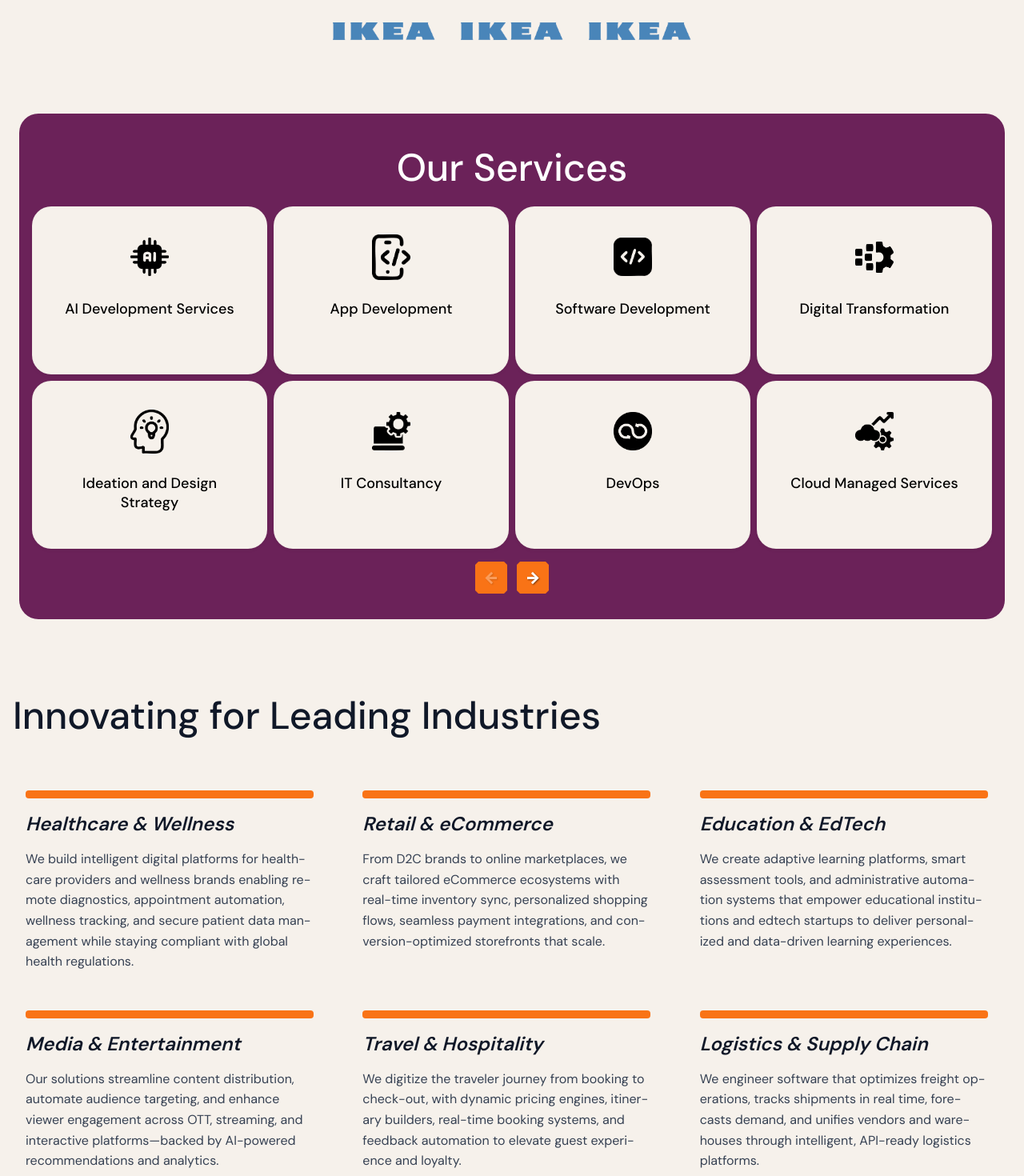
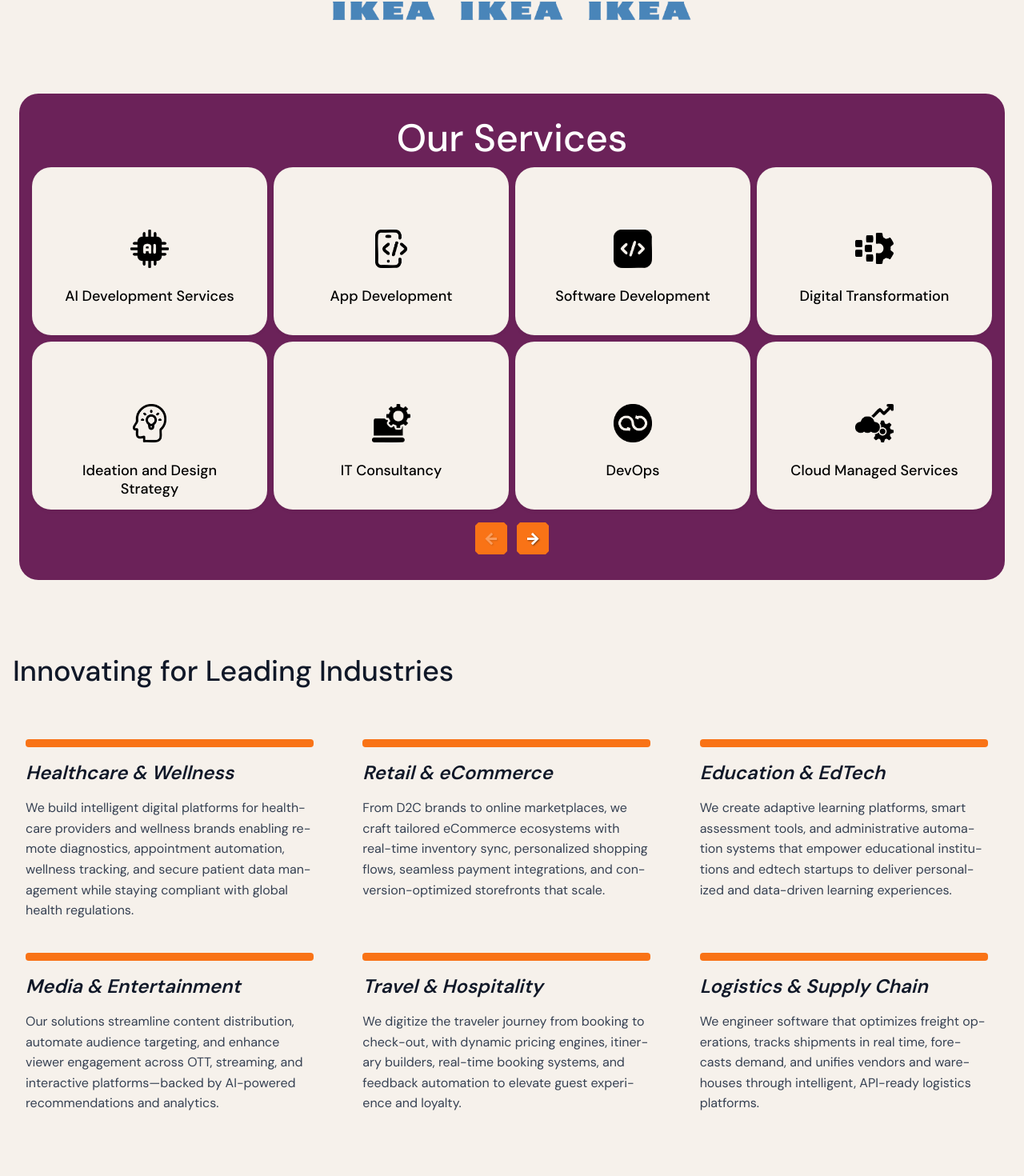
Before and after one commit to sunilatomcreations-svg/it-consultancy, a Next.js app: page /home in a window 1280 px wide. Shown: the part 2038-3508 px from the top of the page at 80% size. Built offline with nearby package versions, Linux system fonts and the light colour scheme.

Commit message:
mobile-rest

```diff
--- a/components/Industries.tsx
+++ b/components/Industries.tsx
@@ -4,27 +4,33 @@ const Industries = () => {
   const industries = [
     {
       title: "Healthcare & Wellness",
-      description: "We build intelligent digital platforms for healthcare providers and wellness brands enabling remote diagnostics, appointment automation, wellness tracking, and secure patient data management while staying compliant with global health regulations."
+      description: "We build intelligent digital platforms for healthcare providers and wellness brands enabling remote diagnostics, appointment automation, wellness tracking, and secure patient data management while staying compliant with global health regulations.",
+      mobileDescription: "We build intelligent digital platforms for healthcare providers and wellness brands enabling remote diagnostics and appointment automation."
     },
     {
       title: "Retail & eCommerce",
-      description: "From D2C brands to online marketplaces, we craft tailored eCommerce ecosystems with real-time inventory sync, personalized shopping flows, seamless payment integrations, and conversion-optimized storefronts that scale."
+      description: "From D2C brands to online marketplaces, we craft tailored eCommerce ecosystems with real-time inventory sync, personalized shopping flows, seamless payment integrations, and conversion-optimized storefronts that scale.",
+      mobileDescription: "From D2C brands to online marketplaces, we craft tailored eCommerce ecosystems with real-time inventory sync and personalized shopping flows."
     },
     {
       title: "Education & EdTech",
-      description: "We create adaptive learning platforms, smart assessment tools, and administrative automation systems that empower educational institutions and edtech startups to deliver personalized and data-driven learning experiences."
+      description: "We create adaptive learning platforms, smart assessment tools, and administrative automation systems that empower educational institutions and edtech startups to deliver personalized and data-driven learning experiences.",
+      mobileDescription: "We create adaptive learning platforms, smart assessment tools, and admin automation for personalized, data-driven learning."
     },
     {
       title: "Media & Entertainment",
-      description: "Our solutions streamline content distribution, automate audience targeting, and enhance viewer engagement across OTT, streaming, and interactive platforms—backed by AI-powered recommendations and analytics."
+      description: "Our solutions streamline content distribution, automate audience targeting, and enhance viewer engagement across OTT, streaming, and interactive platforms—backed by AI-powered recommendations and analytics.",
+      mobileDescription: "We streamline content distribution, automate audience targeting, and boost engagement across OTT, streaming, and interactive platforms."
     },
     {
       title: "Travel & Hospitality",
-      description: "We digitize the traveler journey from booking to check-out, with dynamic pricing engines, itinerary builders, real-time booking systems, and feedback automation to elevate guest experience and loyalty."
+      description: "We digitize the traveler journey from booking to check-out, with dynamic pricing engines, itinerary builders, real-time booking systems, and feedback automation to elevate guest experience and loyalty.",
+      mobileDescription: "We digitize the traveler journey from booking to checkout with dynamic pricing, itinerary builders, and real-time booking systems."
     },
     {
       title: "Logistics & Supply Chain",
-      description: "We engineer software that optimizes freight operations, tracks shipments in real time, forecasts demand, and unifies vendors and warehouses through intelligent, API-ready logistics platforms."
+      description: "We engineer software that optimizes freight operations, tracks shipments in real time, forecasts demand, and unifies vendors and warehouses through intelligent, API-ready logistics platforms.",
+      mobileDescription: "We optimize freight operations, track shipments in real time, and unify vendors and warehouses through API-ready logistics platforms."
     }
   ];
 
@@ -33,19 +39,19 @@ const Industries = () => {
       <div className="max-w-7xl mx-auto">
         {/* Title */}
         <h2
-          className="text-left mb-16 text-gray-900"
+          className="text-center md:text-left text-gray-900 text-2xl md:text-4xl lg:text-4xl mb-8 md:mb-16"
           style={{
             fontFamily: 'DM Sans, sans-serif',
-            fontSize: '48px',
             fontWeight: '500',
             lineHeight: '1.2'
           }}
         >
-          Innovating for Leading Industries
+          <span className="block md:hidden text-center">Industries We Innovate</span>
+          <span className="hidden md:inline">Innovating for Leading Industries</span>
         </h2>
 
         {/* Industries Grid */}
-        <div className="grid grid-cols-1 md:grid-cols-3 gap-12 px-4">
+        <div className="grid grid-cols-2 md:grid-cols-3 gap-x-4 md:gap-x-8 lg:gap-x-12 gap-y-8 md:gap-y-10 px-4">
           {industries.map((industry, index) => (
             <div key={index} className="space-y-4 max-w-full overflow-hidden">
               {/* Orange line */}
@@ -56,10 +62,9 @@ const Industries = () => {
 
               {/* Title */}
               <h3
-                className="text-gray-900 break-words hyphens-auto pr-4"
+                className="text-gray-900 break-words hyphens-auto pr-4 text-lg md:text-2xl lg:text-2xl"
                 style={{
                   fontFamily: 'DM Sans, sans-serif',
-                  fontSize: '24px',
                   fontWeight: '600',
                   fontStyle: 'italic',
                   lineHeight: '1.3',
@@ -72,17 +77,17 @@ const Industries = () => {
 
               {/* Description */}
               <p
-                className="text-gray-700 break-words hyphens-auto pr-4"
+                className="text-gray-700 break-words hyphens-auto pr-4 text-sm md:text-base lg:text-base"
                 style={{
                   fontFamily: 'DM Sans, sans-serif',
-                  fontSize: '16px',
                   fontWeight: '400',
                   lineHeight: '1.6',
                   wordWrap: 'break-word',
                   overflowWrap: 'break-word'
                 }}
               >
-                {industry.description}
+                <span className="md:hidden">{industry.mobileDescription}</span>
+                <span className="hidden md:inline">{industry.description}</span>
               </p>
             </div>
           ))}
--- a/components/OurServices.tsx
+++ b/components/OurServices.tsx
@@ -1,5 +1,5 @@
 'use client';
-import React, { useState } from 'react';
+import React, { useEffect, useState } from 'react';
 import Image from 'next/image';
 import { useService, serviceDetails } from '@/contexts/ServiceContext';
 
@@ -9,8 +9,33 @@ interface Service {
   title: string;
 }
 
+const serviceCardStyles = `
+  .service-card {
+    min-height: 130px;
+    aspect-ratio: 1 / 1;
+    display: flex;
+    flex-direction: column;
+  }
+  @media (min-width: 768px) {
+    .service-card {
+      min-height: 180px;
+      aspect-ratio: 1.4 / 1;
+    }
+  }
+  .service-icon-container {
+    height: auto;
+    margin-top: auto;
+  }
+  @media (min-width: 768px) {
+    .service-icon-container {
+      margin-top: 45px;
+    }
+  }
+`;
+
 const OurServices = () => {
   const [currentPage, setCurrentPage] = useState(0);
+  const [itemsPerPage, setItemsPerPage] = useState(8);
   const { setSelectedService } = useService();
 
   const handleServiceClick = (serviceTitle: string) => {
@@ -104,10 +129,11 @@ const OurServices = () => {
     {
       icon: (
         <svg viewBox="0 0 24 24" fill="currentColor" className="w-12 h-12">
-          <path d="M7.5,4A5.5,5.5 0 0,0 2,9.5C2,10 2.09,10.5 2.22,11H6.3L7.57,7.63C7.87,6.83 9.05,6.75 9.43,7.63L11.5,13L12.09,11.58C12.22,11.25 12.57,11 13,11H21.78C21.91,10.5 22,10 22,9.5A5.5,5.5 0 0,0 16.5,4C14.64,4 13.04,4.92 12,6.34C10.96,4.92 9.36,4 7.5,4M3,13A1,1 0 0,0 2,14A1,1 0 0,0 3,15H5V19A1,1 0 0,0 6,20H8A1,1 0 0,0 9,19V15H11V17A1,1 0 0,0 12,18H14A1,1 0 0,0 15,17V15H17V18A1,1 0 0,0 18,19H20A1,1 0 0,0 21,18V15H22A1,1 0 0,0 23,14A1,1 0 0,0 22,13H3Z"/>
+          <path d="M9 2L3 6v12l6 4 6-4 6 4V6l-6-4-6 4-6-4zm0 4l3 2 3-2 3 2v10l-3-2-3 2-3-2-3 2V8l3 2 3-2-3-2z" />
+          <path d="M9 11l2 1.2L9 13.4V11zm6 0v2.4l-2-1.2 2-1.2zM12 14.6l2 1.2-2 1.2-2-1.2 2-1.2z" />
         </svg>
       ),
-      title: "Data Analytics"
+      title: "Quality Assurance & Testing"
     },
     {
       icon: (
@@ -119,7 +145,17 @@ const OurServices = () => {
     },
   ];
 
-  const itemsPerPage = 8;
+  useEffect(() => {
+    const updateItemsPerPage = () => {
+      const isMobile = typeof window !== 'undefined' && window.innerWidth < 768;
+      setItemsPerPage(isMobile ? 4 : 8);
+      setCurrentPage(0); // reset to first page on breakpoint change
+    };
+
+    updateItemsPerPage();
+    window.addEventListener('resize', updateItemsPerPage);
+    return () => window.removeEventListener('resize', updateItemsPerPage);
+  }, []);
   const totalPages = Math.ceil(services.length / itemsPerPage);
   const currentServices = services.slice(
     currentPage * itemsPerPage,
@@ -128,6 +164,7 @@ const OurServices = () => {
 
   return (
     <section className="py-4 px-4" style={{ backgroundColor: '#F6F1EB' }}>
+      <style>{serviceCardStyles}</style>
       <div className="relative mx-2 my-3">
         <div
           className="relative z-10 py-8 px-4"
@@ -139,10 +176,9 @@ const OurServices = () => {
           <div className="max-w-8xl mx-auto">
             {/* Title */}
             <h2
-              className="text-center text-white mb-3"
+              className="text-center text-white mb-3 text-3xl md:text-4xl lg:text-5xl"
               style={{
                 fontFamily: 'DM Sans, sans-serif',
-                fontSize: '48px',
                 fontWeight: '500'
               }}
             >
@@ -150,16 +186,14 @@ const OurServices = () => {
             </h2>
 
             {/* Services Grid */}
-            <div className="grid grid-cols-1 md:grid-cols-2 lg:grid-cols-4 gap-2 mb-4">
+            <div className="grid grid-cols-2 md:grid-cols-2 lg:grid-cols-4 gap-2 mb-4">
               {currentServices.map((service, index) => (
                 <div
                   key={index}
-                  className="p-8 text-center cursor-pointer transition-transform duration-200 ease-in-out hover:transform hover:-translate-y-1 relative overflow-hidden"
+                  className="p-4 md:p-6 lg:p-8 text-center cursor-pointer transition-transform duration-200 ease-in-out hover:transform hover:-translate-y-1 relative overflow-hidden service-card"
                   style={{
                     backgroundColor: '#F6F1EB',
-                    minHeight: '180px',
                     borderRadius: '24px',
-                    aspectRatio: '1.4/1',
                     boxShadow: '0 2px 4px rgba(0,0,0,0.05)',
                     border: '1px solid rgba(0,0,0,0.02)'
                   }}
@@ -173,16 +207,15 @@ const OurServices = () => {
                 >
                   {/* Image or Icon */}
                   <div
-                    className="mb-6 flex items-center justify-center"
-                    style={{ height: '60px' }}
+                    className="mb-3 md:mb-6 flex items-center justify-center service-icon-container"
                   >
                     {service.image ? (
                       <Image
                         src={service.image}
                         alt={service.title}
-                        width={48}
-                        height={48}
-                        className="object-contain"
+                        width={36}
+                        height={36}
+                        className="w-9 h-9 md:w-12 md:h-12 object-contain"
                       />
                     ) : (
                       <div className="text-black">
@@ -193,10 +226,9 @@ const OurServices = () => {
 
                   {/* Title */}
                   <h3
-                    className="text-black"
+                    className="text-black text-base md:text-lg lg:text-lg"
                     style={{
                       fontFamily: 'DM Sans, sans-serif',
-                      fontSize: '18px',
                       fontWeight: '500',
                       lineHeight: '1.3'
                     }}
```
Also changed, not shown: components/WhoWeAre.tsx (+16 -17 lines).
